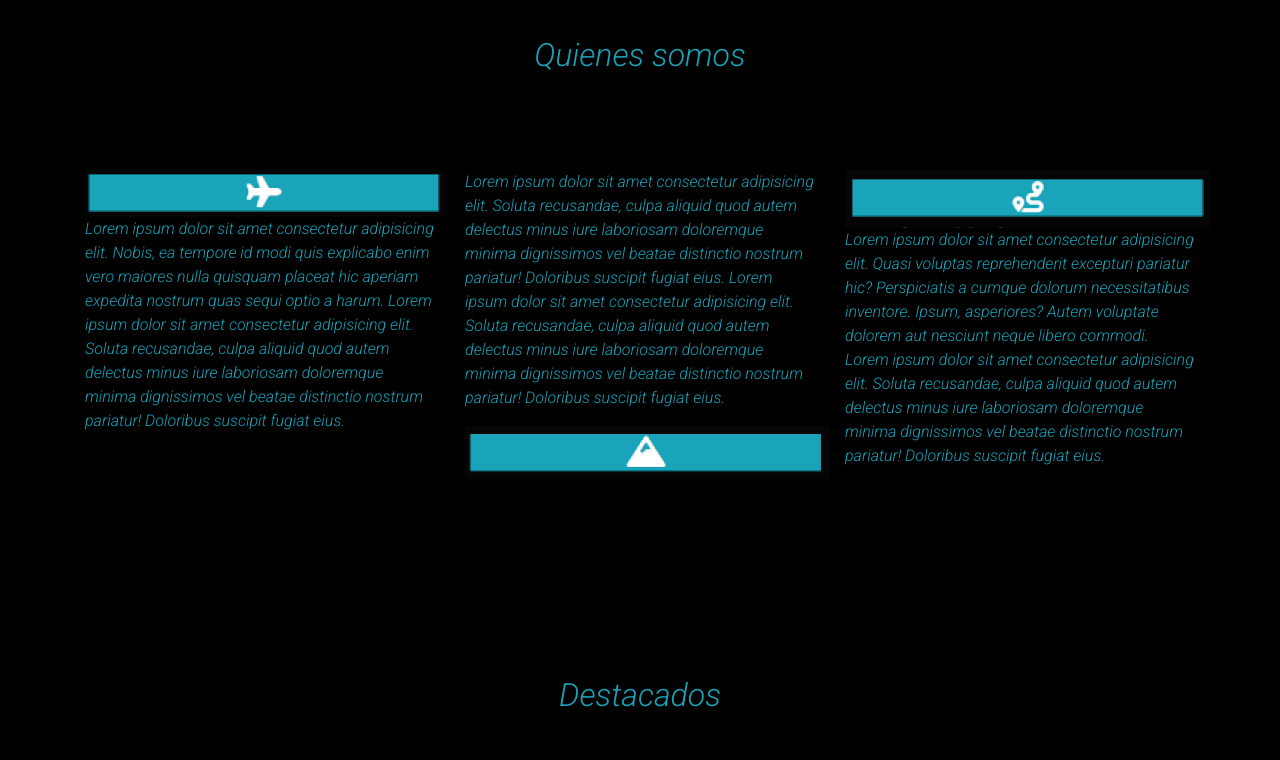
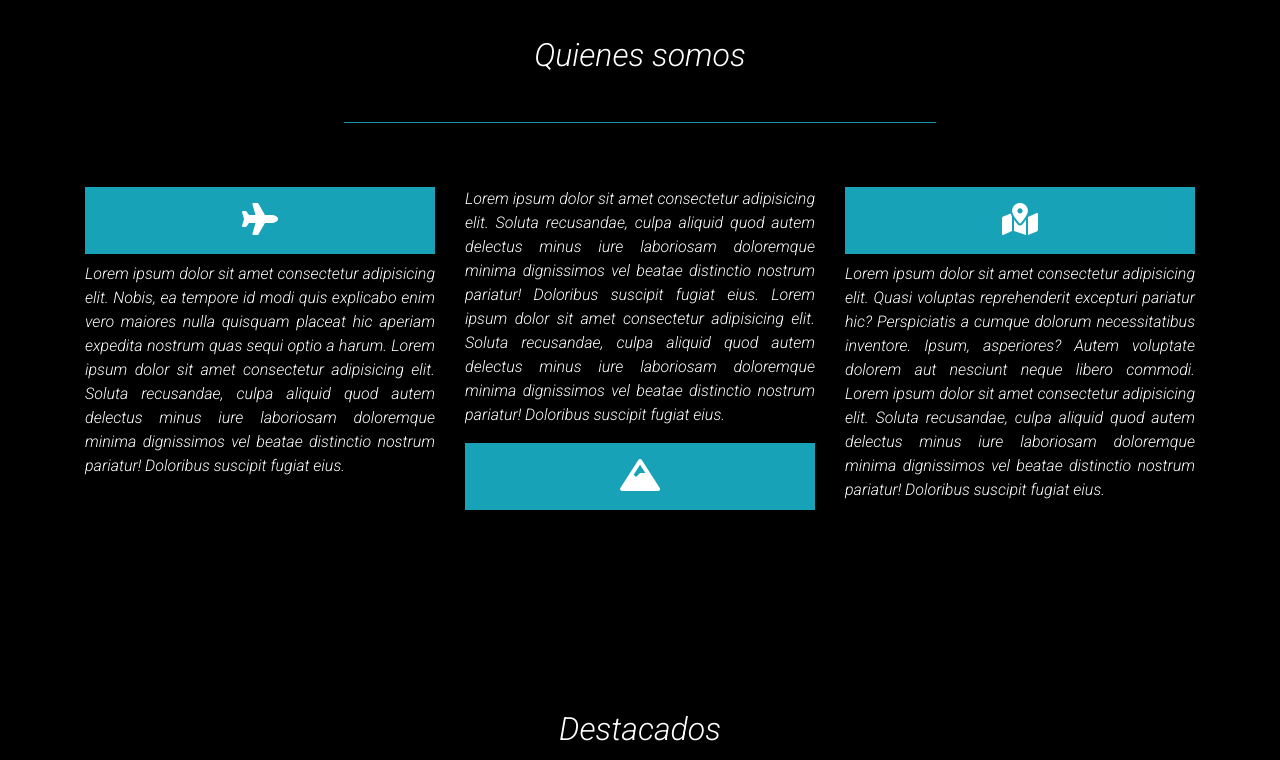
Before and after one commit to ErickRamosMora/viajes_chile, a plain HTML site: page index.html in a window 1280 px wide. Shown: the part 1020-1780 px from the top of the page. Drawn offline with nearby package versions, Linux system fonts and the light colour scheme; grey boxes are pictures that could not be loaded.

Commit message:
Trabajo Final

```diff
--- a/index.html
+++ b/index.html
@@ -25,7 +25,7 @@
   <nav class="navbar navbar-expand-lg navbar-light bg-transparent fixed-top text-left">
     <div class="container">
       <img src="assets/img/viajes.svg" class="small" alt="">
-      <a class="navbar-brand" href="#">Viajes Chile</a>
+      <a class="navbar-brand text-white" href="#">Viajes Chile</a>
       <button class="navbar-toggler" type="button" data-toggle="collapse" data-target="#navbarNav"
         aria-controls="navbarNav" aria-expanded="false" aria-label="Toggle navigation">
         <span class="navbar-toggler-icon"></span>
@@ -33,16 +33,16 @@
       <div class="collapse navbar-collapse" id="navbarNav">
         <ul class="navbar-nav ml-auto">
           <li class="nav-item active">
-            <a class="nav-link" href="#begin">Inicio<span class="sr-only">(current)</span></a>
+            <a class="nav-link text-white" href="#begin">Inicio<span class="sr-only">(current)</span></a>
           </li>
           <li class="nav-item">
-            <a class="nav-link" href="#about">Quienes Somos<span class="sr-only"></span></a>
+            <a class="nav-link text-white" href="#about">Quienes Somos<span class="sr-only"></span></a>
           </li>
           <li class="nav-item">
-            <a class="nav-link" href="#important">Destacados</a>
+            <a class="nav-link text-white" href="#important">Destacados</a>
           </li>
           <li class="nav-item">
-            <a class="nav-link" href="#contact">Contacto</a>
+            <a class="nav-link text-white" href="#contact">Contacto</a>
           </li>
         </ul>
       </div>
@@ -74,28 +74,30 @@
   </section>
 
   <section class="container-fluid p-5 cuerpo d-none d-md-block" id="about">
-    <h2 class="claro my-5 font-weigth-bold text-info">Quienes somos</h2>
+    <span class="border-top bg-info"></span>
+    <h2 class="claro my-5 font-weigth-bold text-white">Quienes somos</h2>
+    <hr style="width:50%", size="2", class="bg-info">
     <div class="container">
       <div class="row">
-        <div class="item col-sm-4 my-5">
-          <img src="assets/img/avion.PNG" alt="logo">
-          <p class="text-info">Lorem ipsum dolor sit amet consectetur adipisicing elit. Nobis, ea tempore id modi quis
+        <div class="item col-sm-4 my-5 text-center">
+          <div class="p-3 mb-2 bg-info text-white"><i class="fas fa-plane fa-2x text-white text-center"></i></div>
+          <p class="text-justify text-white">Lorem ipsum dolor sit amet consectetur adipisicing elit. Nobis, ea tempore id modi quis
             explicabo enim vero maiores nulla quisquam placeat hic aperiam expedita nostrum quas sequi optio a harum.
             Lorem ipsum dolor sit amet consectetur adipisicing elit. Soluta recusandae, culpa aliquid quod autem
             delectus minus iure laboriosam doloremque minima dignissimos vel beatae distinctio nostrum pariatur!
             Doloribus suscipit fugiat eius.</p>
-        </div>
-        <div class="item col-sm-4 my-5">
-          <p class="text-info">Lorem ipsum dolor sit amet consectetur adipisicing elit. Soluta recusandae, culpa aliquid
+      </div>
+        <div class="item col-sm-4 my-5 text-center">
+          <p class="text-justify text-white">Lorem ipsum dolor sit amet consectetur adipisicing elit. Soluta recusandae, culpa aliquid
             quod autem delectus minus iure laboriosam doloremque minima dignissimos vel beatae distinctio nostrum
             pariatur! Doloribus suscipit fugiat eius. Lorem ipsum dolor sit amet consectetur adipisicing elit. Soluta
             recusandae, culpa aliquid quod autem delectus minus iure laboriosam doloremque minima dignissimos vel beatae
             distinctio nostrum pariatur! Doloribus suscipit fugiat eius.</p>
-          <img src="assets/img/montaña.PNG" alt="logo montaña">
+            <div class="p-3 mb-2 bg-info text-white"><i class="fas fa-mountain fa-2x text-white text-center"></i></div>
         </div>
-        <div class="item col-sm-4 my-5">
-          <img src="assets/img/mapa.PNG" alt="logo mapa">
-          <p class="text-info">Lorem ipsum dolor sit amet consectetur adipisicing elit. Quasi voluptas reprehenderit
+        <div class="item col-sm-4 my-5 text-center">
+          <div class="p-3 mb-2 bg-info text-white"><i class="fas fa-map-marked-alt fa-2x text-white text-center"></i></div>
+          <p class="text-justify text-white">Lorem ipsum dolor sit amet consectetur adipisicing elit. Quasi voluptas reprehenderit
             excepturi pariatur hic? Perspiciatis a cumque dolorum necessitatibus inventore. Ipsum, asperiores? Autem
             voluptate dolorem aut nesciunt neque libero commodi. Lorem ipsum dolor sit amet consectetur adipisicing
             elit. Soluta recusandae, culpa aliquid quod autem delectus minus iure laboriosam doloremque minima
@@ -105,9 +107,10 @@
     </div>
   </section>
   <section class="container-fluid p-5 cuerpo" id="important">
-    <h2 class="claro my-5 text-info">Destacados</h2>
+    <h2 class="claro my-5 text-white">Destacados</h2>
+    <hr style="width:50%", size="2", class="bg-info">
     <div class="card-deck">
-      <div class="card">
+      <div class="card border-secondary">
         <img src="assets/img/card1.jpg" class="card-img-top" alt="...">
         <div class="card-body text-white bg-info">
           <h5 class="card-title">Card title</h5>
@@ -147,7 +150,8 @@
   </section>
 
   <section class="container-fluid py-3 cuerpo " id="contact">
-    <h2 class="display-3 font-weight-bold my-4 text-center link-light text-white">Contacto</h2>
+    <h2 class="my-4 text-center link-light text-white">Contacto</h2>
+    <hr style="width:50%", size="2", class="bg-info">
     <p class="text-center text-uppercase text-white">Hola, gracias por contactarnos</p>
     <div class="container">
       <form action="/post" method="post" class="bg-light p-3">
@@ -156,7 +160,7 @@
         <input class="form-control" name="email" placeholder="E-mail..." /><br />
         <textarea class="form-control" name="text" placeholder="En que podemos ayudarte?"
           style="height:150px;"></textarea><br />
-        <input class="btn btn-primary bg-info" type="submit" value="Enviar" /><br /><br />
+        <input class="btn btn-primary bg-info" type="submit"  value="Enviar" /><br /><br />
       </form>
     </div>
   </section>
```
